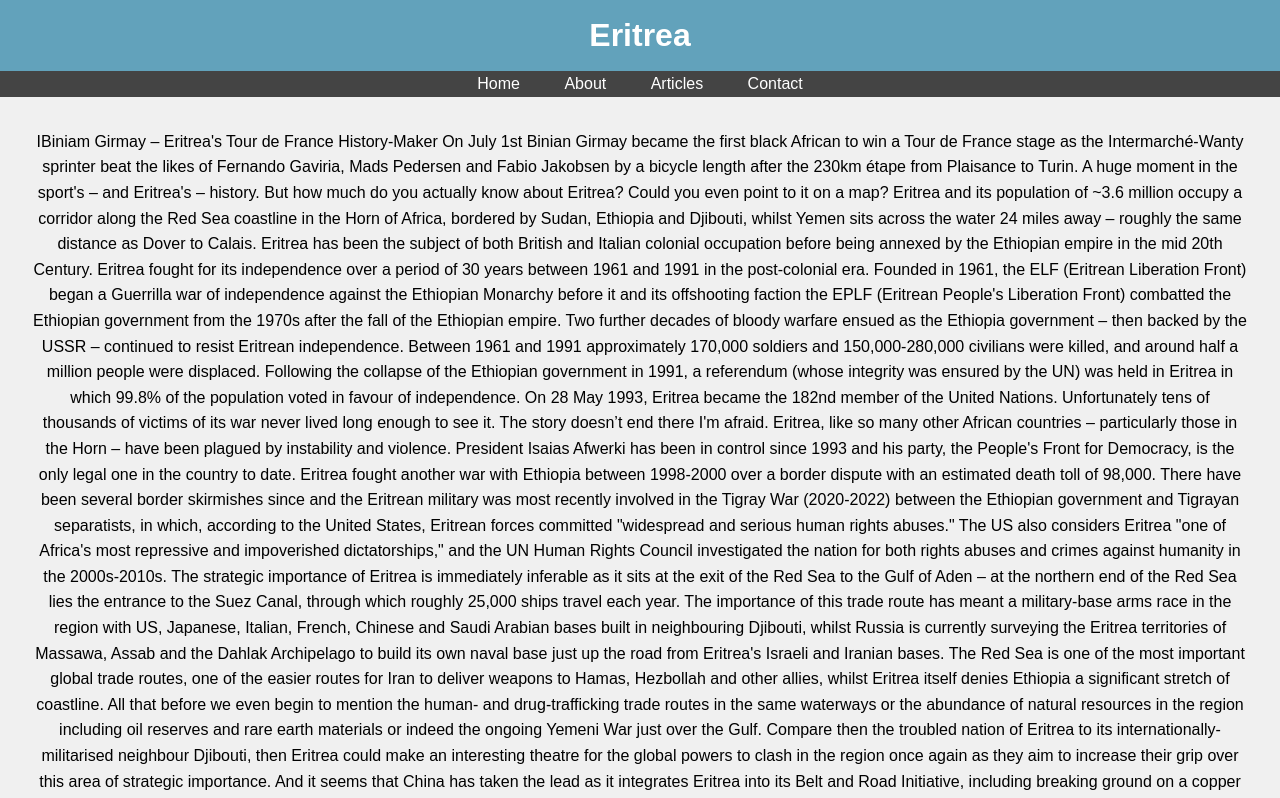
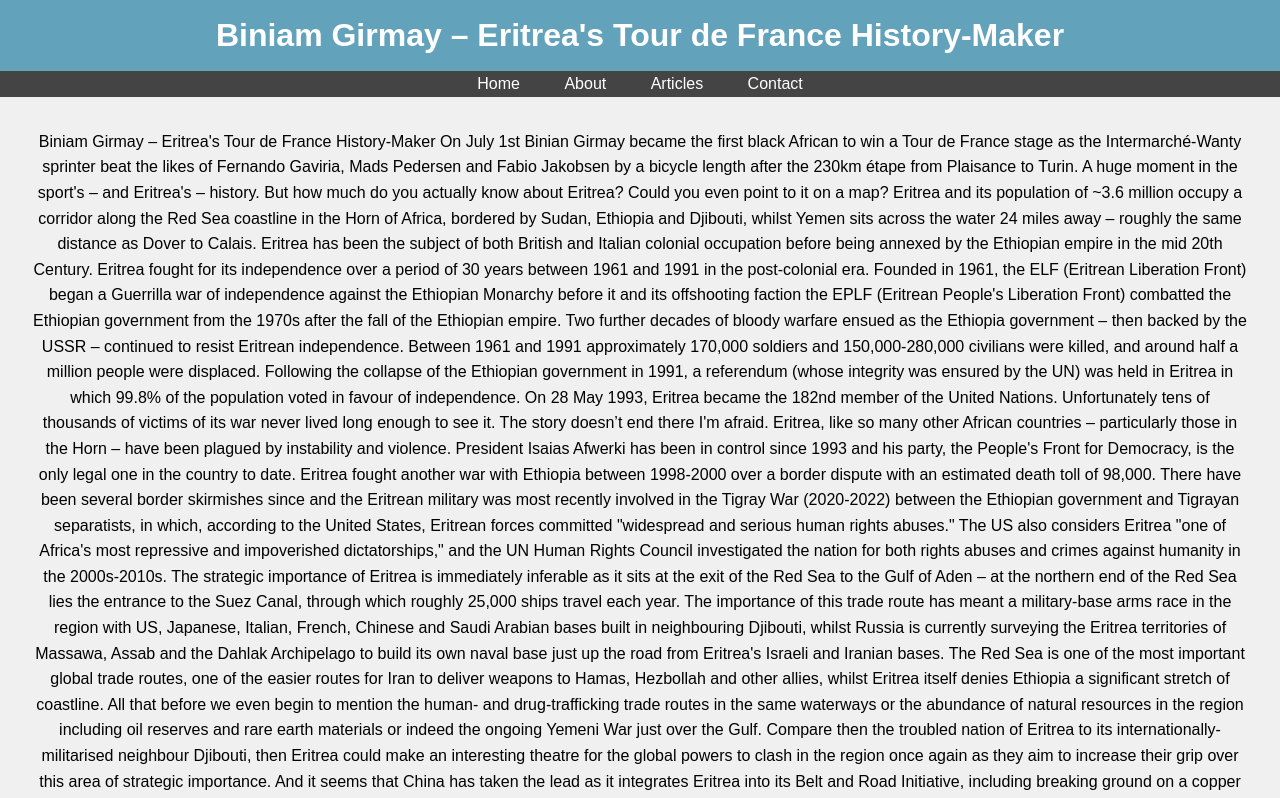
Before and after one commit to OlieKristensen/geoliepolitics, a plain HTML site: page eritrea.html in a window 1280 px wide. Shown: the top 798 px of the page. Drawn offline with Linux system fonts and the light colour scheme.

Commit message:
Update eritrea.html

```diff
--- a/eritrea.html
+++ b/eritrea.html
@@ -8,7 +8,7 @@
 </head>
 <body>
     <header>
-        <h1>Eritrea</h1>
+        <h1>Biniam Girmay – Eritrea's Tour de France History-Maker</h1>
     </header>
     <nav>
         <ul>
@@ -19,7 +19,7 @@
         </ul>
     </nav>
  <main>
-        <p>IBiniam Girmay – Eritrea's Tour de France History-Maker
+        <p>Biniam Girmay – Eritrea's Tour de France History-Maker
 
 On July 1st Binian Girmay became the first black African to win a Tour de France stage as the Intermarché-Wanty sprinter beat the likes of Fernando Gaviria, Mads Pedersen and Fabio Jakobsen by a bicycle length after the 230km étape from Plaisance to Turin. A huge moment in the sport's – and Eritrea's – history.
 
```
